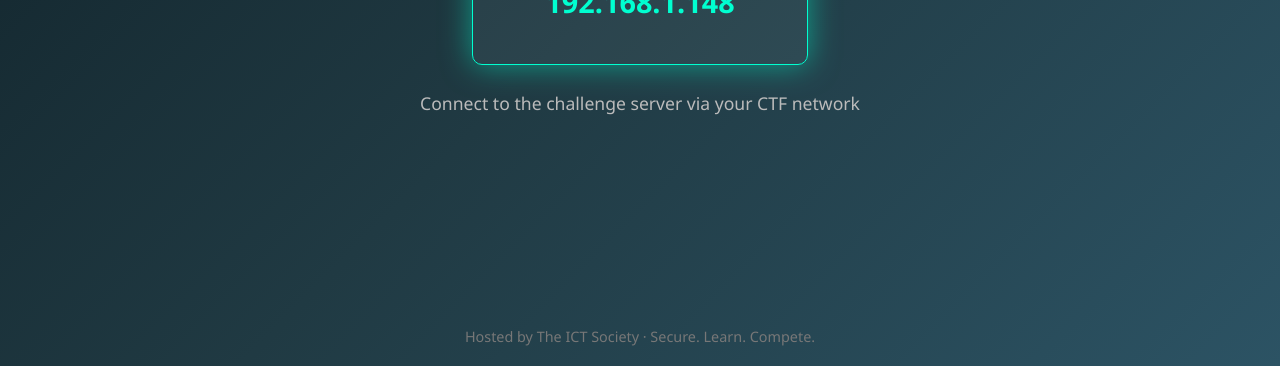
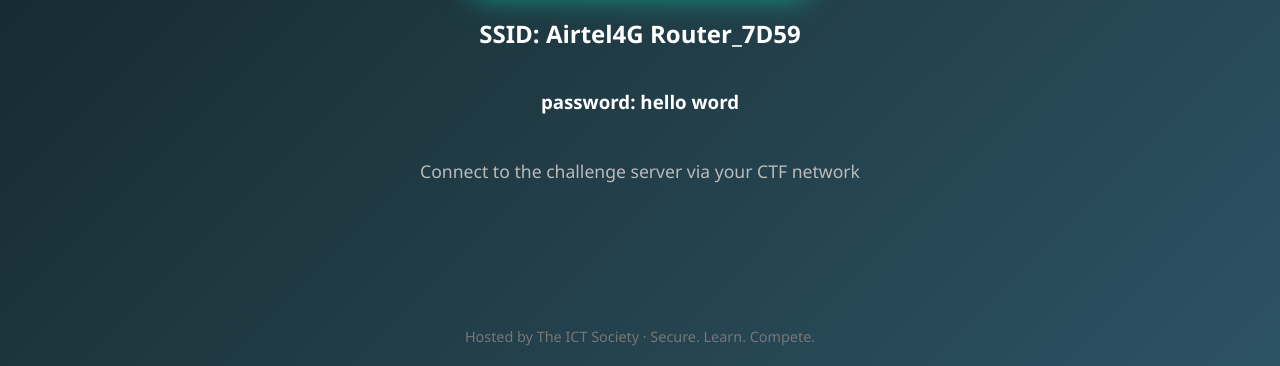
Before and after one commit to SokoJames/Find-My-new-Project-, a plain HTML site: page index.html in a window 1280 px wide. Shown: the part 434-800 px from the top of the page. Drawn offline with Linux system fonts and the light colour scheme.

Commit message:
Update index.html

```diff
--- a/index.html
+++ b/index.html
@@ -74,6 +74,8 @@
 <body>
   <h1>🚩 KMU CTF 2025 Access Point</h1>
   <div class="ip-box">192.168.1.148</div>
+  <h2>SSID: Airtel4G Router_7D59</h2>
+  <h3>password: hello word</h3>
   <div class="note">Connect to the challenge server via your CTF network</div>
 
   <footer>
```
